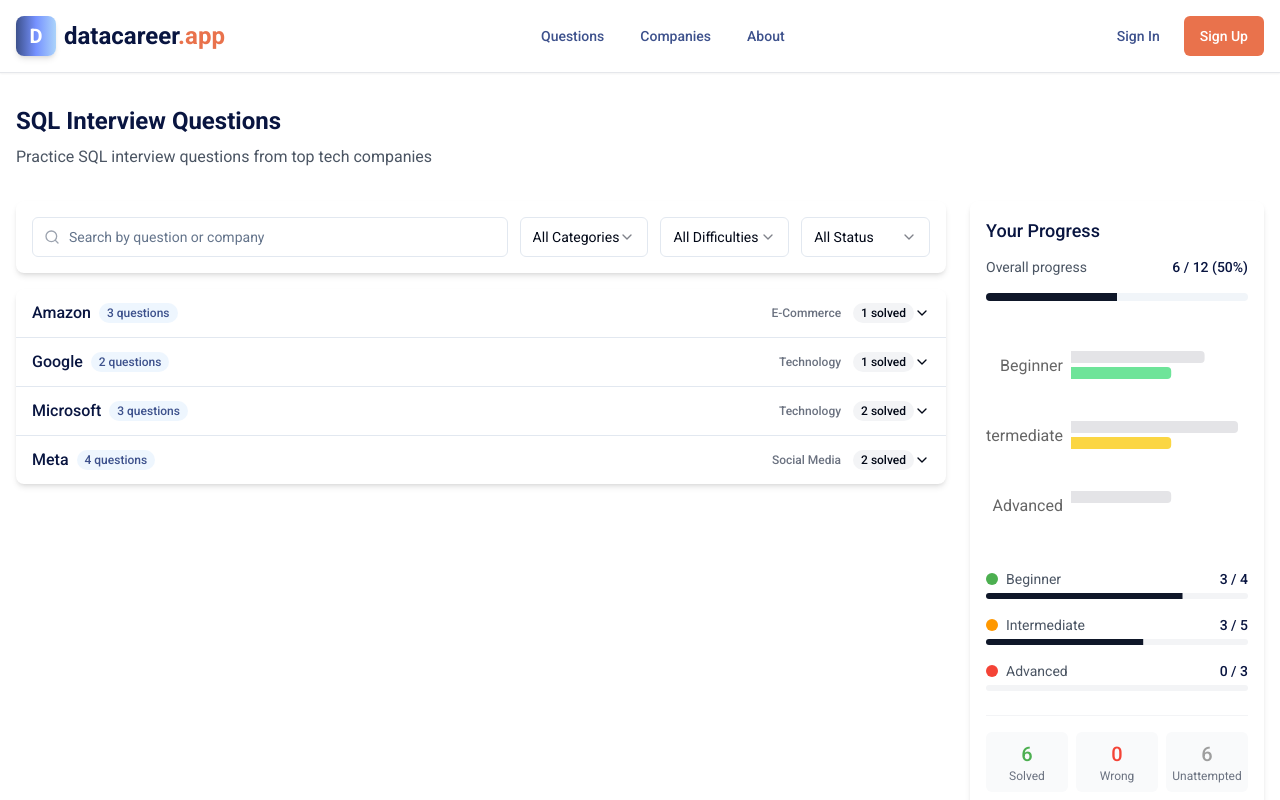
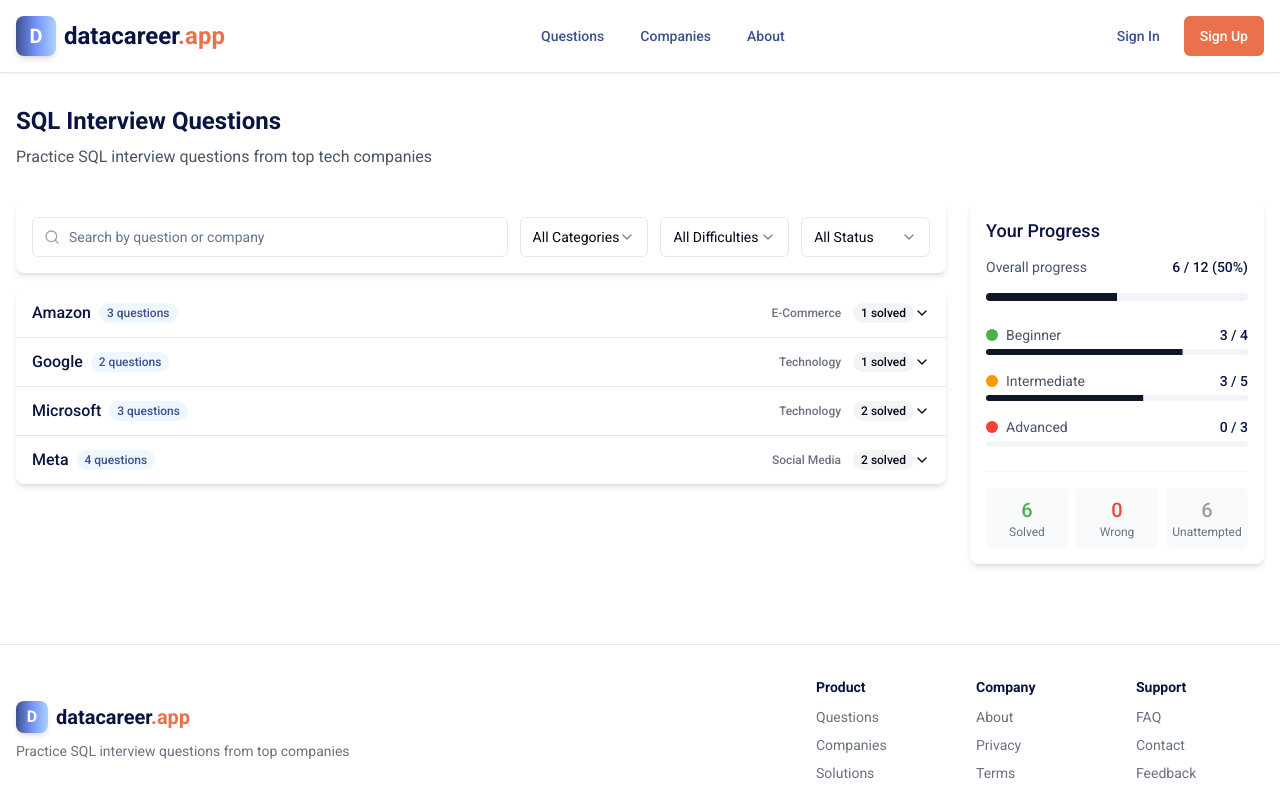
Before and after one commit to mnv28/datacareer-mvp-th, a React (Vite) app: page / in a window 1280 px wide. Shown: the top 800 px of the page. Built offline with nearby package versions, Linux system fonts and the light colour scheme.

Commit message:
Reverted to commit 7b8b6d067a08c6d56625a949a010d872f164c4ec

```diff
--- a/src/components/questions/ProgressSummary.tsx
+++ b/src/components/questions/ProgressSummary.tsx
@@ -1,8 +1,6 @@
 
 import React from 'react';
 import { Progress } from "@/components/ui/progress";
-import { ChartContainer } from '@/components/ui/chart';
-import { BarChart, Bar, XAxis, YAxis, Tooltip, ResponsiveContainer, Cell } from 'recharts';
 
 interface ProgressSummaryProps {
   total: number;
@@ -30,13 +28,6 @@ const ProgressSummary: React.FC<ProgressSummaryProps> = ({
   const intermediatePercentage = intermediate > 0 ? Math.round((intermediateSolved / intermediate) * 100) : 0;
   const advancedPercentage = advanced > 0 ? Math.round((advancedSolved / advanced) * 100) : 0;
 
-  // Data for progress chart
-  const difficultyData = [
-    { name: 'Beginner', total: beginner, solved: beginnerSolved, color: 'rgba(74, 222, 128, 0.8)' },
-    { name: 'Intermediate', total: intermediate, solved: intermediateSolved, color: 'rgba(250, 204, 21, 0.8)' },
-    { name: 'Advanced', total: advanced, solved: advancedSolved, color: 'rgba(248, 113, 113, 0.8)' },
-  ];
-
   return (
     <div className="bg-white p-4 rounded-lg shadow-md">
       <h3 className="text-lg font-medium text-datacareer-darkBlue mb-3">Your Progress</h3>
@@ -48,35 +39,6 @@ const ProgressSummary: React.FC<ProgressSummaryProps> = ({
 
       <Progress value={solvedPercentage} className="h-2 mb-6" />
 
-      <div className="mb-6">
-        <div className="h-[220px]">
-          <ResponsiveContainer width="100%" height="100%">
-            <BarChart
-              data={difficultyData}
-              layout="vertical"
-              margin={{ top: 5, right: 10, left: 5, bottom: 5 }}
-            >
-              <XAxis type="number" domain={[0, 'dataMax']} hide />
-              <YAxis dataKey="name" type="category" width={80} axisLine={false} tickLine={false} />
-              <Tooltip
-                formatter={(value, name) => [value, name === 'total' ? 'Total Questions' : 'Solved']}
-                labelFormatter={(label) => `${label} Difficulty`}
-              />
-              <Bar dataKey="total" name="Total Questions" radius={[0, 4, 4, 0]} barSize={12} fill="#e4e4e7">
-                {difficultyData.map((entry, index) => (
-                  <Cell key={`cell-total-${index}`} fill="#e4e4e7" />
-                ))}
-              </Bar>
-              <Bar dataKey="solved" name="Solved" radius={[0, 4, 4, 0]} barSize={12}>
-                {difficultyData.map((entry, index) => (
-                  <Cell key={`cell-solved-${index}`} fill={entry.color} />
-                ))}
-              </Bar>
-            </BarChart>
-          </ResponsiveContainer>
-        </div>
-      </div>
-
       <div className="space-y-4">
         <div className="space-y-1">
           <div className="flex items-center justify-between">
@@ -86,7 +48,7 @@ const ProgressSummary: React.FC<ProgressSummaryProps> = ({
             </div>
             <span className="text-sm font-medium text-datacareer-darkBlue">{beginnerSolved} / {beginner}</span>
           </div>
-          <Progress value={beginnerPercentage} className="h-1.5 bg-gray-100" />
+          <Progress value={beginnerPercentage} className="h-1.5 bg-gray-100" indicatorClassName="bg-difficulty-beginner" />
         </div>
 
         <div className="space-y-1">
@@ -97,7 +59,7 @@ const ProgressSummary: React.FC<ProgressSummaryProps> = ({
             </div>
             <span className="text-sm font-medium text-datacareer-darkBlue">{intermediateSolved} / {intermediate}</span>
           </div>
-          <Progress value={intermediatePercentage} className="h-1.5 bg-gray-100" />
+          <Progress value={intermediatePercentage} className="h-1.5 bg-gray-100" indicatorClassName="bg-difficulty-intermediate" />
         </div>
 
         <div className="space-y-1">
@@ -108,7 +70,7 @@ const ProgressSummary: React.FC<ProgressSummaryProps> = ({
             </div>
             <span className="text-sm font-medium text-datacareer-darkBlue">{advancedSolved} / {advanced}</span>
           </div>
-          <Progress value={advancedPercentage} className="h-1.5 bg-gray-100" />
+          <Progress value={advancedPercentage} className="h-1.5 bg-gray-100" indicatorClassName="bg-difficulty-advanced" />
         </div>
       </div>
 
```
